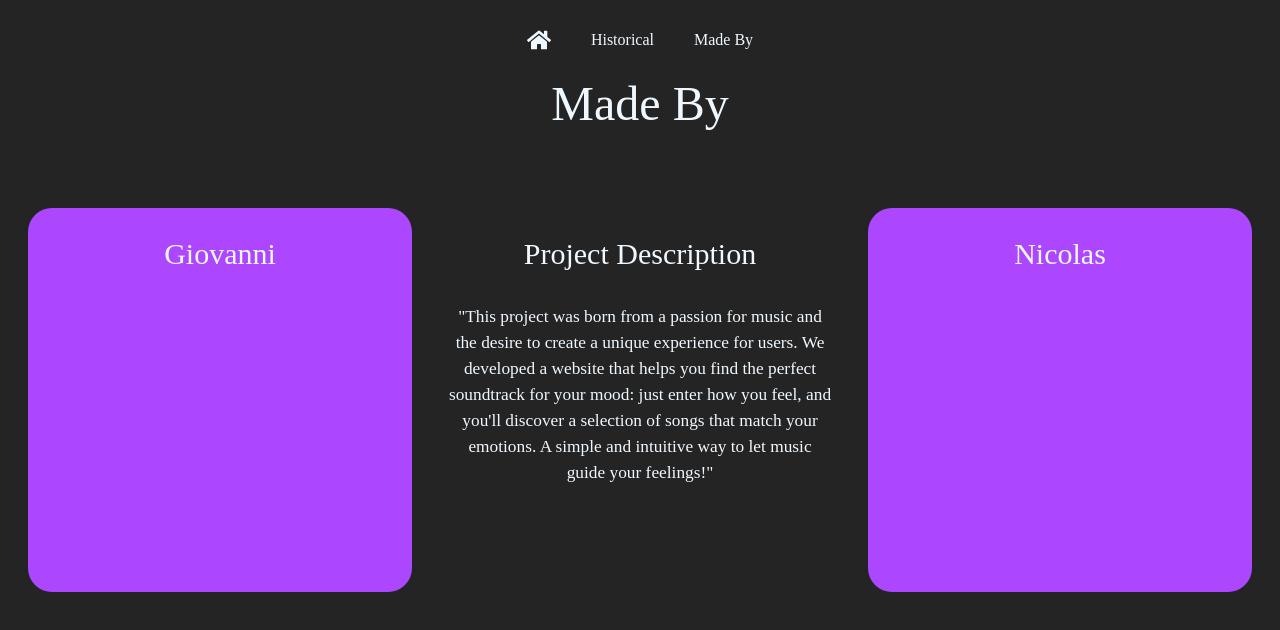
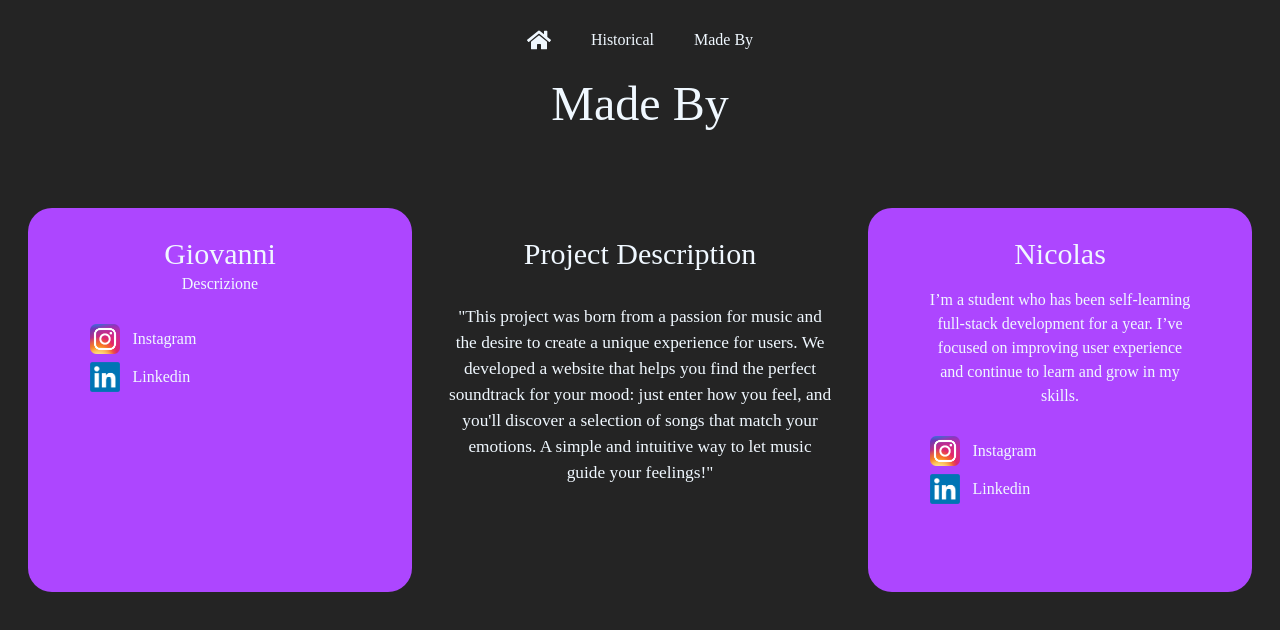
Before and after one commit to Gioma10/Mood-song, a React (Vite) app: page /made-by in a window 1280 px wide. Shown: the top 630 px of the page. Built offline with nearby package versions, Linux system fonts and the light colour scheme; a web font is replaced by a local one.

Commit message:
MadeBy first relese

```diff
--- a/src/pages/MadeBy.tsx
+++ b/src/pages/MadeBy.tsx
@@ -1,5 +1,7 @@
+import IgLogo from "../img/instagramLogo.png"
+import LinkedinLogo from "../img/linkedinLogo.png"
 
-const MadeBy = ()=>{
+const MadeBy = () => {
 
     return (
         <div className="h-screen w-screen mt-40">
@@ -7,13 +9,31 @@ const MadeBy = ()=>{
             <div className="h-screen flex justify-between mt-20 ml-7 mr-7">
                 <div className="h-96 w-96 bg-purple-500 rounded-3xl text-center hover:translate-x-6 transform transition duration-300">
                     <h2 className="text-3xl mt-7">Giovanni</h2>
+                    <p>Descrizione</p>
+                    <div className="w-[80%] flex justify-left gap-3 items-center pl-6 m-auto pb-2 pt-7">
+                        <img src={IgLogo} alt="" className="w-[30px]" />
+                        <a className="hover:border-b" href="https://www.instagram.com/gioma_code/"><h3>Instagram</h3></a>
+                    </div>
+                    <div className="w-[80%] flex justify-left gap-3 items-center pl-6 m-auto">
+                        <img src={LinkedinLogo} alt="" className="w-[30px]" />
+                        <a className="hover:border-b" href=""><h3>Linkedin</h3></a>
+                    </div>
                 </div>
                 <div className="h-96 w-96 text-center">
                     <h2 className="text-3xl mt-7 mb-8">Project Description</h2>
                     <p className="text-[13pt]">"This project was born from a passion for music and the desire to create a unique experience for users. We developed a website that helps you find the perfect soundtrack for your mood: just enter how you feel, and you'll discover a selection of songs that match your emotions. A simple and intuitive way to let music guide your feelings!"</p>
                 </div>
                 <div className="h-96 w-96 bg-purple-500 rounded-3xl text-center hover:-translate-x-6 transform transition duration-300">
-                    <h2 className="text-3xl mt-7">Nicolas</h2>
+                    <h2 className="text-3xl mt-7 mb-4">Nicolas</h2>
+                    <p className="w-[70%] m-auto">I’m a student who has been self-learning full-stack development for a year. I’ve focused on improving user experience and continue to learn and grow in my skills.</p>
+                    <div className="w-[80%] flex justify-left gap-3 items-center pl-6 m-auto pb-2 pt-7">
+                        <img src={IgLogo} alt="" className="w-[30px]" />
+                        <a className="hover:border-b" href="https://www.instagram.com/brazz0_/"><h3>Instagram</h3></a>
+                    </div>
+                    <div className="w-[80%] flex justify-left gap-3 items-center pl-6 m-auto">
+                        <img src={LinkedinLogo} alt="" className="w-[30px]" />
+                        <a className="hover:border-b" href="https://www.linkedin.com/in/nicolas-brazzo-a91509286/"><h3>Linkedin</h3></a>
+                    </div>
                 </div>
             </div>
         </div>
```
Also changed, not shown: src/img/instagramLogo.png (added), src/img/linkedinLogo.png (added).
